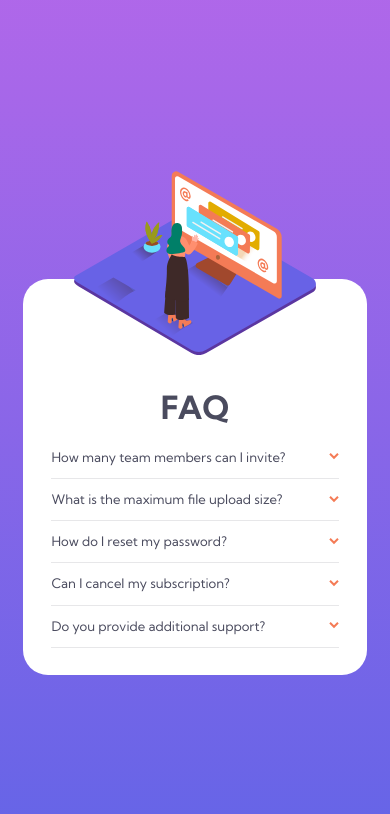
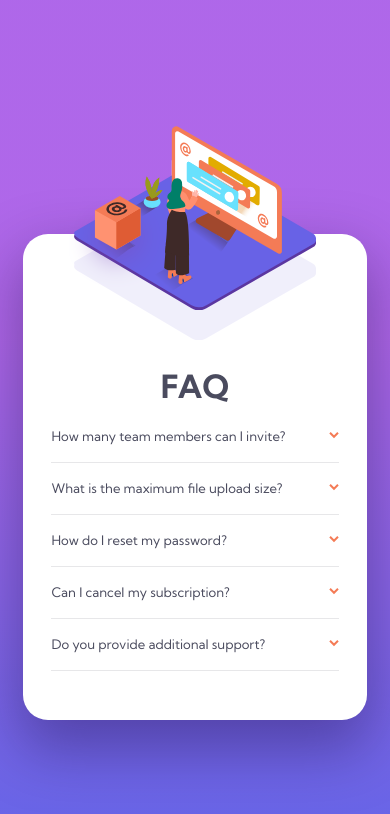
Before and after one commit to AntonioMereu/faq-accordion-card-Antonio-Mereu, a plain HTML site: page index.html in a window 390 px wide. Drawn offline with Linux system fonts and the light colour scheme.

Commit message:
mobile view complete

```diff
--- a/index.html
+++ b/index.html
@@ -18,7 +18,11 @@
 
 <body>
     <main>
-        <img class="heading-img" src="./images/illustration-woman-online-desktop.svg" alt="illustration-woman-online">
+        <!-- <img class="heading-img" src="./images/illustration-woman-online-desktop.svg"
+            alt="illustration-woman-online"> -->
+        <div class="heading-img">
+            <div class="cube-img"></div>
+        </div>
         <div class="faq-container">
             <div class="accordion">
                 <h1>FAQ</h1>
--- a/index.js
+++ b/index.js
@@ -15,9 +15,9 @@ window.addEventListener('load', () => {
     rowHeight();
     mainHeight();
 });
+
 window.addEventListener('resize', () => {
     rowHeight();
-    mainHeight();
 });
 
 accordionItems.forEach(item => {
--- a/style.css
+++ b/style.css
@@ -27,22 +27,47 @@ body {
   margin: 0;
   min-height: calc(100vh - var(--main-margin-top));
   min-height: calc(100dvh - var(--main-margin-top));
-  background: linear-gradient(var(--soft-violet), var(--soft-blue));
+  background: linear-gradient(var(--soft-violet) 40%, var(--soft-blue));
 }
 
 main {
   display: grid;
   place-items: center;
   grid-template-rows: calc(var(--img-height) - 19vw) 1fr;
-  margin-block-start: var(--main-margin-top);
+  padding-block-start: var(--main-margin-top);
+  padding-block-end: var(--main-margin-top);
+  box-sizing: border-box;
 }
 
 .heading-img {
   position: relative;
-  align-self: center;
   width: 62%;
+  aspect-ratio: 1 / 0.76;
   top: 35%;
-  z-index: 1;
+
+  &::before {
+    content: "";
+    position: absolute;
+    background-image: url(./images/illustration-woman-online-desktop.svg);
+    background-size: cover;
+    align-self: center;
+    width: 100%;
+    aspect-ratio: 1 / 0.76;
+    z-index: 1;
+    filter: drop-shadow(0px 30px 0px hsl(245, 60%, 96%));
+  }
+
+  &::after {
+    content: "";
+    position: absolute;
+    background-image: url(./images/illustration-box-desktop.svg);
+    background-size: cover;
+    width: 40%;
+    aspect-ratio: 1 / 0.964;
+    inset-block-end: 12%;
+    inset-inline-start: -2%;
+    z-index: 1;
+  }
 }
 
 .faq-container {
@@ -50,14 +75,16 @@ main {
   width: 88%;
   background-color: white;
   border-radius: 25px;
-  padding: 28px;
+  padding-inline: 28px;
+  padding-block: 50px;
   box-sizing: border-box;
+  box-shadow: 0px 25px 60px 5px hsl(255.52deg 100% 9.13% / 34%);
 }
 
 .accordion {
   position: relative;
   width: 100%;
-  margin-top: 80px;
+  margin-top: 21vw;
 
   & h1 {
     text-align: center;
@@ -76,11 +103,12 @@ main {
     & h3 {
       font-weight: 400;
       font-size: 0.82rem;
+      margin-block: 18px;
     }
 
     & p {
       font-size: 0.77rem;
-      margin-block-start: 0px;
+      margin-block: 0px 20px;
       color: var(--dark-grayish-blue);
     }
   }
@@ -93,8 +121,9 @@ main {
     transition: font-weight 0.3s;
 
     &.active {
+      color: var(--very-dark-desaturated-blue);
       font-weight: 700;
-      transition: all 0s;
+      transition: font-weight 0s;
     }
 
     & img {
@@ -115,7 +144,7 @@ main {
   transition: max-height 0.3s;
 
   &.active {
-    max-height: 200px;
+    max-height: 150px;
     transition: all 0.8s ease;
   }
 }
```
